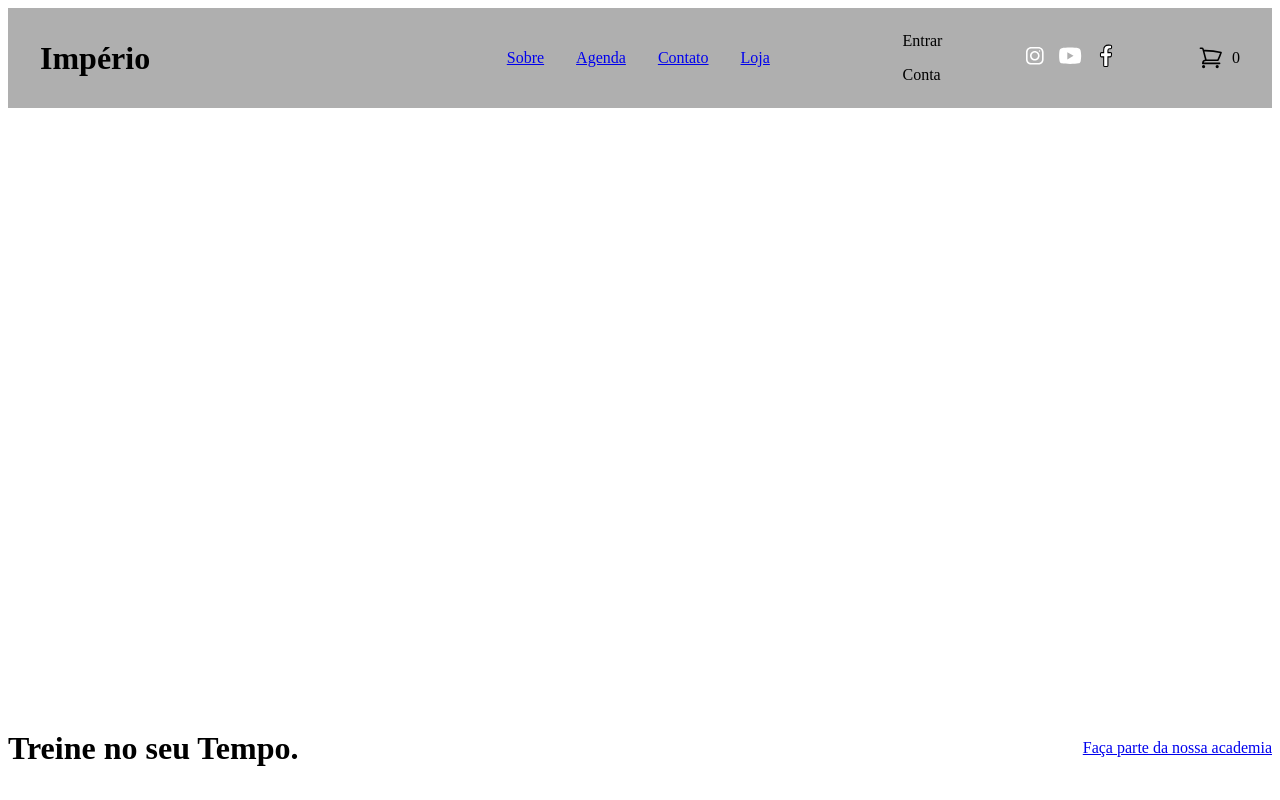
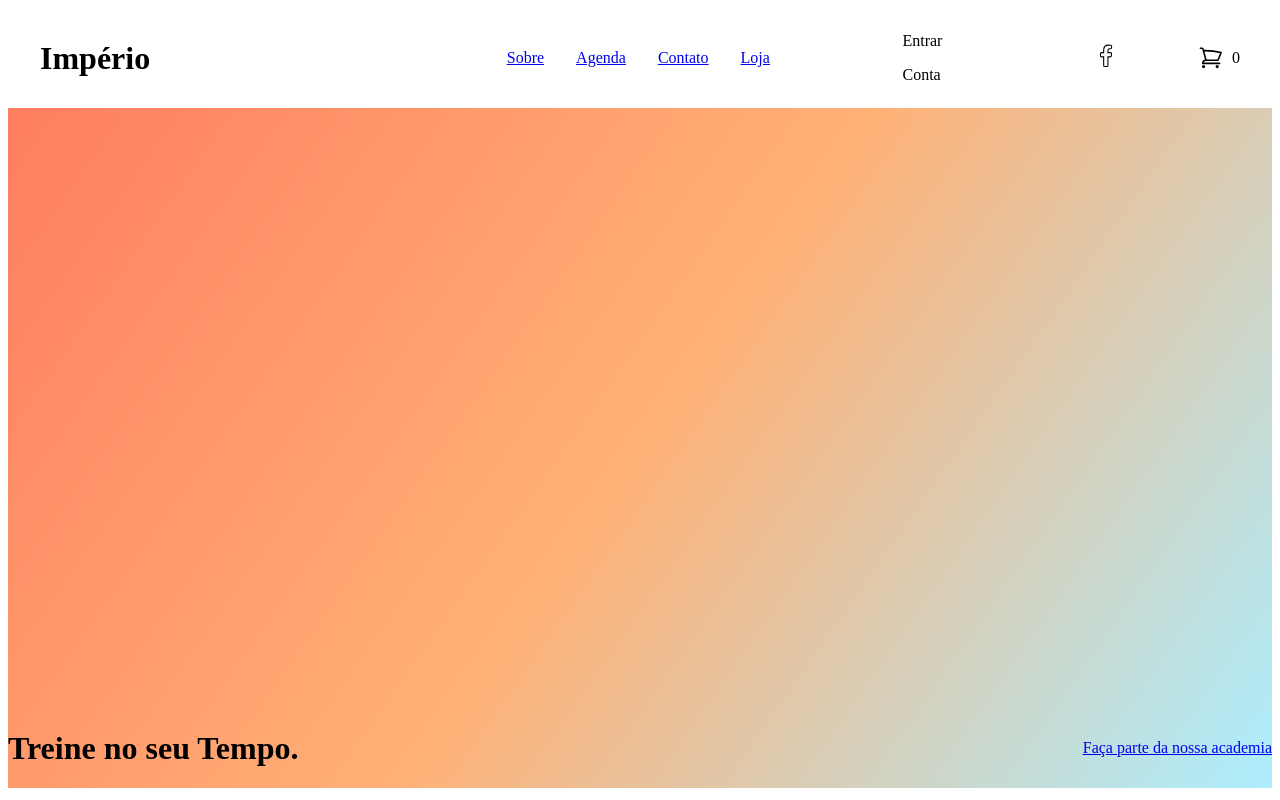
Before and after one commit to KarenYumi/RandomProject, a React (Vite) app: page / in a window 1280 px wide. Shown: the top 800 px of the page. Built offline with nearby package versions, Linux system fonts and the light colour scheme.

Commit message:
fix: ajustando algumas coisas

```diff
--- a/src/components/Agenda.jsx
+++ b/src/components/Agenda.jsx
@@ -1,6 +1,9 @@
+import Header from "./Header"
+
 export default function Agenda() {
   return(
     <>
+    <Header />
     <h1>AGENDAA</h1>
     </>
   )
--- a/src/components/Header.jsx
+++ b/src/components/Header.jsx
@@ -11,7 +11,7 @@ export default function Header() {
         <Link>Contato</Link>
         <Link>Loja</Link>
       </div>
-      <div>
+      <div className='login'>
         <p>Entrar</p>
         <p>Conta</p>
       </div>
--- a/src/index.css
+++ b/src/index.css
@@ -5,7 +5,7 @@
   justify-content: space-between;
   align-items: center;
   padding: 0.5rem 2rem;
-  background-color: rgba(0, 0, 0, 0.315);
+  z-index: 3;
 }
 
 #main-header #title {
@@ -55,9 +55,12 @@
 }
 
 .home {
+  top:0;
+  z-index: 1;
   display: flex;
   align-items: end;
   height: 85vh;
+  background-image: linear-gradient(125deg, #ff7e5f, #ffb176, #aceeff);
 }
 
 .center {
@@ -65,6 +68,7 @@
   justify-content: space-between;
   display: flex;
   align-items: center;
+
 }
 
 .about {
```
